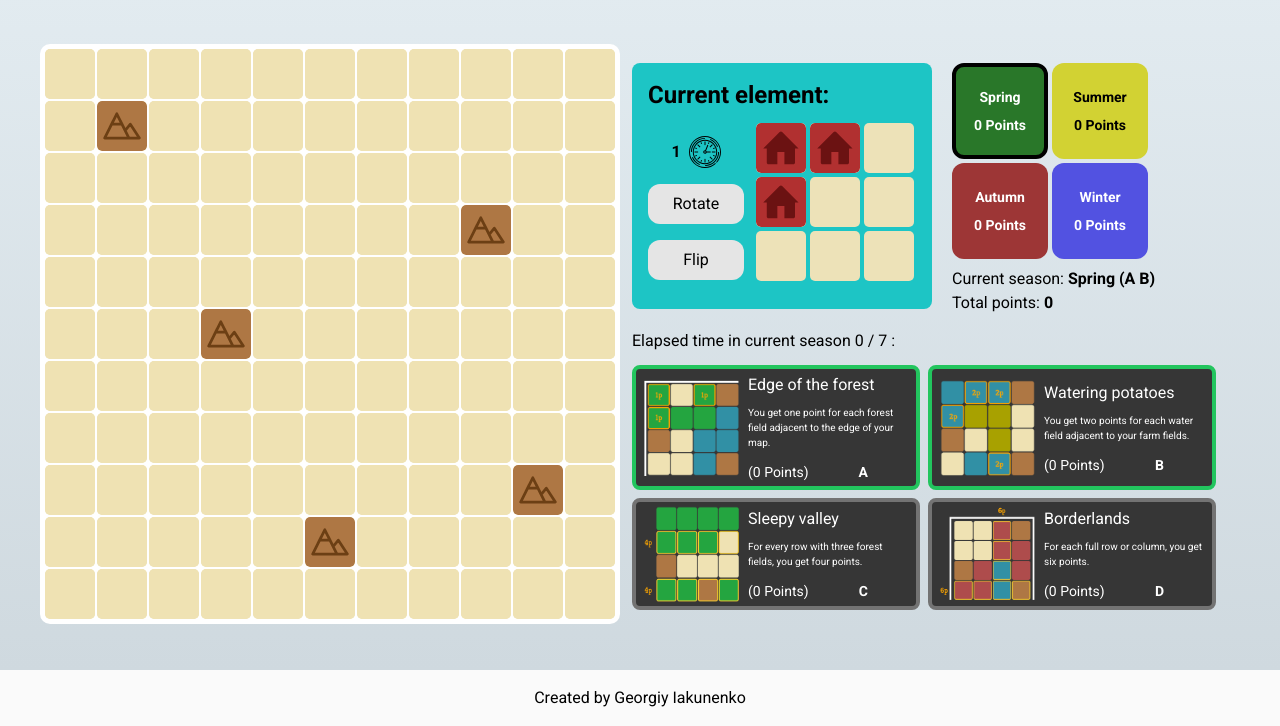
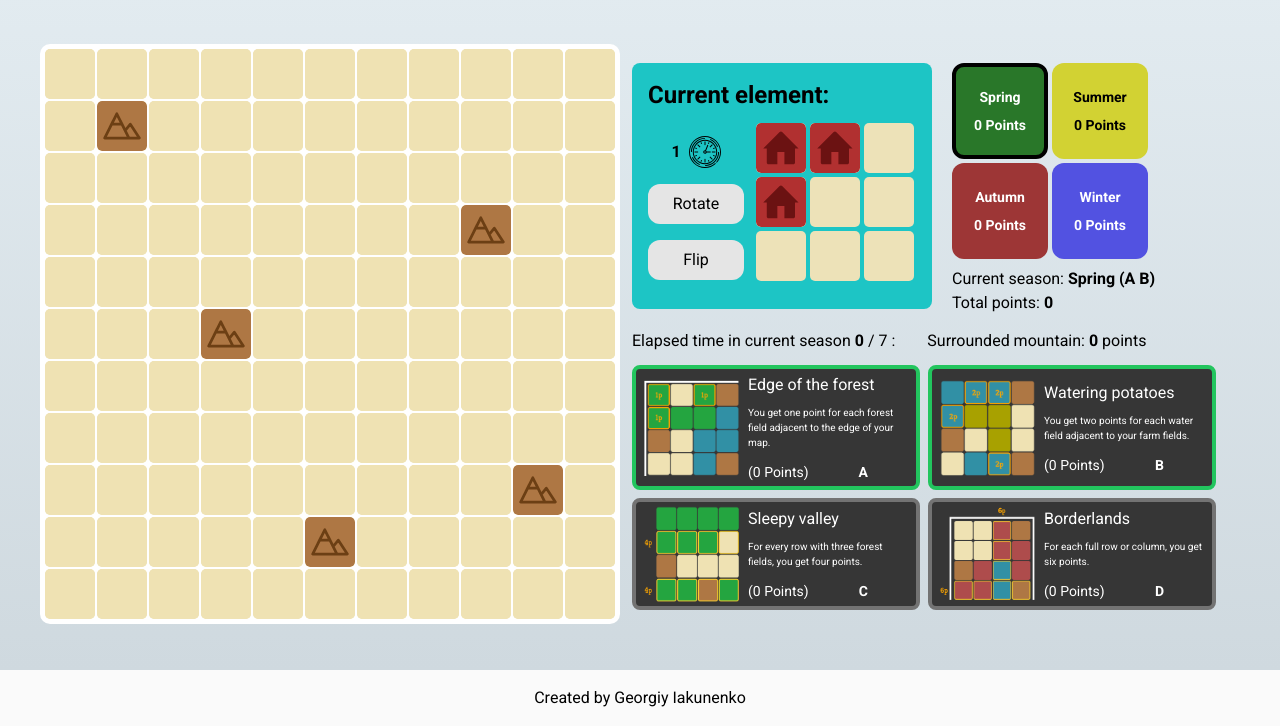
Before and after one commit to GeorgiyIakunenko/empire-map-maker-game, a plain HTML site: page src/index.html in a window 1280 px wide. Shown: the part 74-800 px from the top of the page. Drawn offline with nearby package versions, Linux system fonts and the light colour scheme.

Commit message:
surroundedMountainMission added

```diff
--- a/src/index.html
+++ b/src/index.html
@@ -16,12 +16,12 @@
     </header>
     <main class="bg-neutral-100">
       <div>
-        <div class="container-box flex items-center gap-3">
+        <div class="container-box flex items-start gap-3 xl:items-center">
           <div>
             <div class="game-table mx-auto"></div>
           </div>
           <div>
-            <div class="mb-3 flex gap-5">
+            <div class="mb-3 flex flex-col gap-5 xl:flex-row">
               <div class="element-box mb-2 h-fit w-fit rounded-lg p-4">
                 <h3 class="mb-3 text-2xl font-bold">Current element:</h3>
                 <div class="flex gap-3">
@@ -60,10 +60,19 @@
                 </div>
               </div>
             </div>
-            <div class="mb-3">
-              Elapsed time in current season
-              <span class="elapsed-time">0</span> / 7 :
+            <div class="mb-3 flex items-center gap-8">
+              <div>
+                Elapsed time in current season
+                <span class="elapsed-time font-bold">0</span> / 7 :
+              </div>
+
+              <div>
+                Surrounded mountain:
+                <span class="surrounded-mountain-points font-bold">0</span>
+                points
+              </div>
             </div>
+
             <div class="missions flex flex-wrap gap-2"></div>
           </div>
         </div>
--- a/src/js/game/gameClass.js
+++ b/src/js/game/gameClass.js
@@ -7,7 +7,10 @@ import { createGameTable, getSeasons } from "./helpers.js";
 import { Element } from "../element/elementClass.js";
 import { shuffle } from "../utils/shuffleArray.js";
 import { elementsData } from "../data/elementsData.js";
-import { missionsDefined } from "../missions/missions.js";
+import {
+  missionsDefined,
+  surroundedMountainMission,
+} from "../missions/missions.js";
 
 const gameTable = document.querySelector(".game-table");
 const elementDiv = document.querySelector(".element");
@@ -19,6 +22,9 @@ const elapsedTime = document.querySelector(".elapsed-time");
 const missionDiv = document.querySelector(".missions");
 const modalFull = document.querySelector(".modal-full");
 const modalContent = document.querySelector(".modal-content");
+const surroundedMountainPointsDiv = document.querySelector(
+  ".surrounded-mountain-points",
+);
 
 // action buttons
 const closeModalBtn = document.querySelector(".close-modal-btn");
@@ -34,6 +40,7 @@ export class Game {
   seasons;
   timePoints;
   totalPoints;
+  surroundedMountainMission;
 
   constructor() {
     this.initialize();
@@ -48,6 +55,7 @@ export class Game {
     this.currentSeason = this.seasons[0];
     this.timePoints = 0;
     this.totalPoints = 0;
+    this.surroundedMountainMission = surroundedMountainMission;
   }
 
   defineGameTable() {
@@ -176,6 +184,12 @@ export class Game {
       missionsElement += currentMission.getLayout(this.currentSeason);
     });
     missionDiv.innerHTML = missionsElement;
+
+    // surrounded mountain mission evaluation
+
+    this.surroundedMountainMission.evaluateMission(this.gameTable);
+    surroundedMountainPointsDiv.innerHTML =
+      this.surroundedMountainMission.points;
   }
 
   start() {
--- a/src/js/missions/missions.js
+++ b/src/js/missions/missions.js
@@ -2,6 +2,13 @@ import { BorderlandsMission } from "./borderlandsMission.js";
 import { EdgeOfTheForestMission } from "./edgeOfTheForestMission.js";
 import { SleepyValleyMission } from "./sleepyValleyMission.js";
 import { WateringPotatoMission } from "./wateringPotatoMission.js";
+import { SurroundedMountainMission } from "./surroundedMountainMission.js";
+
+export const surroundedMountainMission = new SurroundedMountainMission(
+  "Surrounded mountain",
+  "surroundedMountain",
+  "You get one point for each mountain field surrounded by four base fields.",
+);
 
 export const borderlandsMission = new BorderlandsMission(
   "Borderlands",
--- /dev/null
+++ b/src/js/missions/surroundedMountainMission.js
@@ -0,0 +1,33 @@
+import { Mission } from "./missionClass.js";
+
+export class SurroundedMountainMission extends Mission {
+  constructor(title, img, description) {
+    super(title, img, description);
+  }
+
+  evaluateMission(gameTable) {
+    let points = 0;
+
+    for (let i = 0; i < gameTable.length; i++) {
+      for (let j = 0; j < gameTable[i].length; j++) {
+        if (gameTable[i][j].type === "mountain") {
+          if (
+            i > 0 &&
+            i < gameTable.length - 1 &&
+            j > 0 &&
+            j < gameTable[i].length - 1 &&
+            gameTable[i - 1][j].type !== "base" &&
+            gameTable[i + 1][j].type !== "base" &&
+            gameTable[i][j - 1].type !== "base" &&
+            gameTable[i][j + 1].type !== "base"
+          ) {
+            points += 1;
+          }
+        }
+      }
+    }
+
+    this.points = points;
+    return points;
+  }
+}
```
